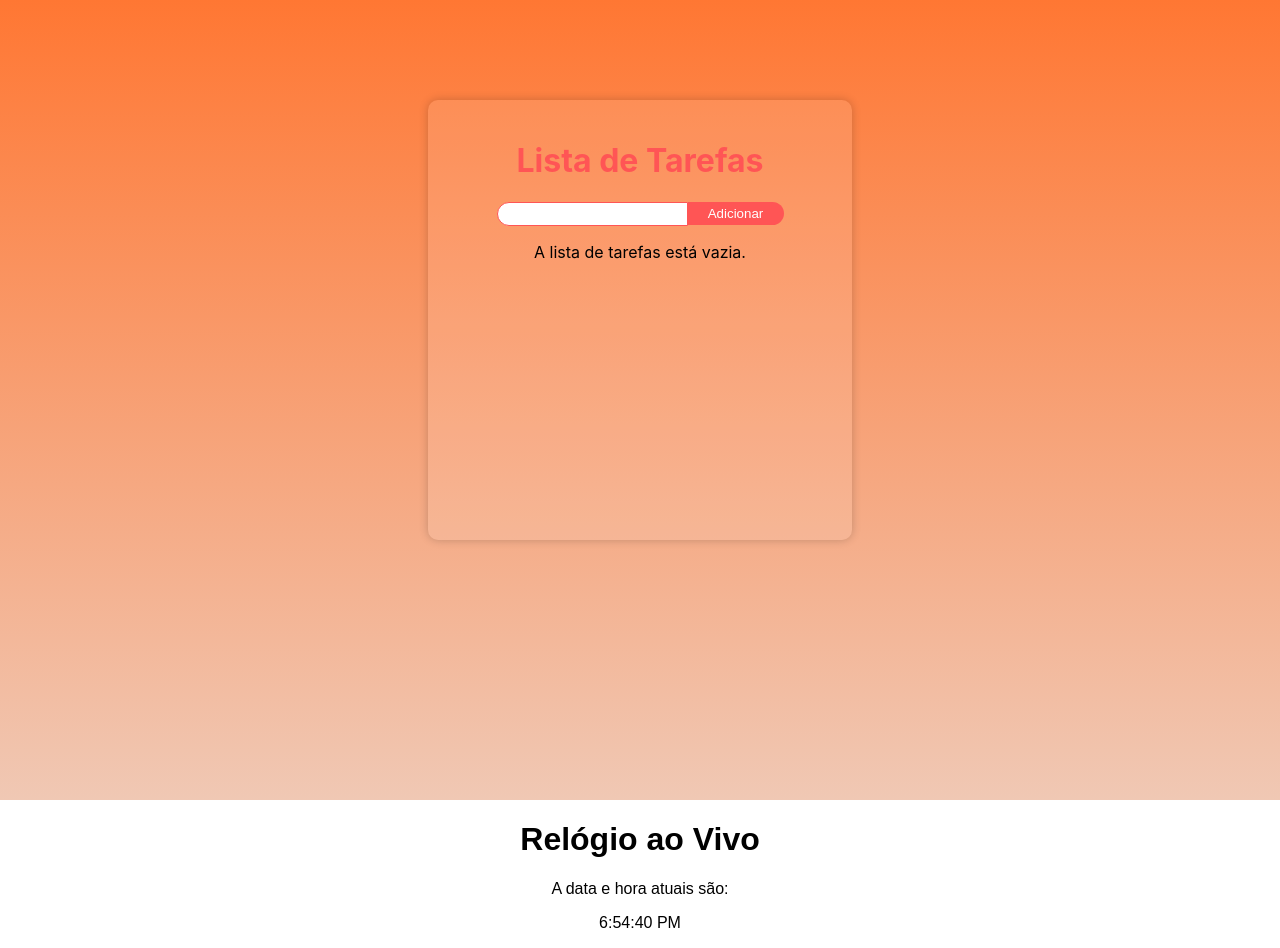
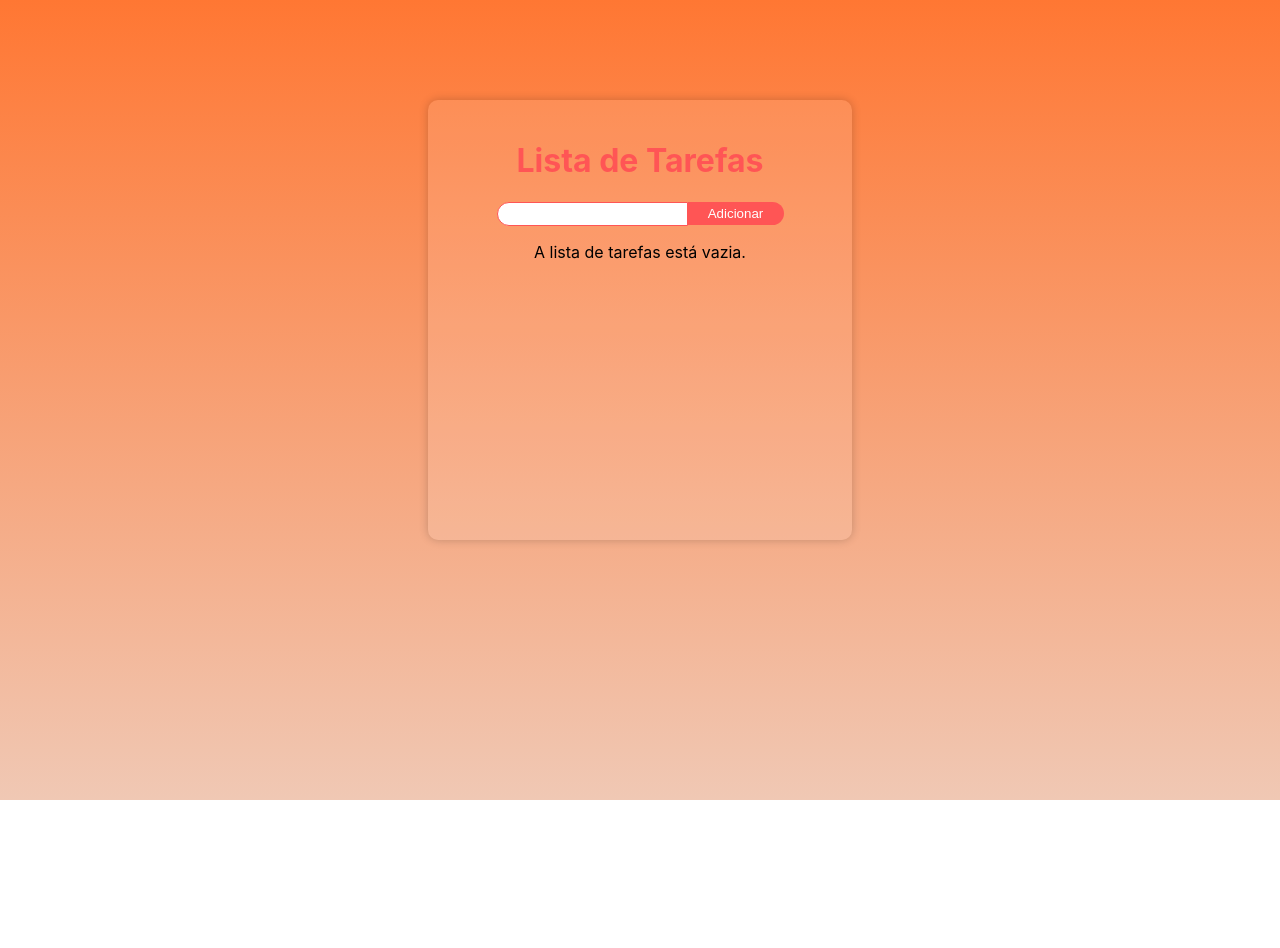
Before and after one commit to stellamaia/meu-projeto-react, a React (Create React App) app: page / in a window 1280 px wide. After the commit the page ends 800 px from the top, so only its background shows below. Built offline with nearby package versions, Linux system fonts and the light colour scheme.

Commit message:
Implementação react-router

```diff
--- a/package.json
+++ b/package.json
@@ -9,6 +9,7 @@
     "bootstrap": "^5.3.2",
     "react": "^18.2.0",
     "react-dom": "^18.2.0",
+    "react-router-dom": "^6.16.0",
     "react-scripts": "5.0.1",
     "web-vitals": "^2.1.4"
   },
--- a/src/App.js
+++ b/src/App.js
@@ -1,18 +1,28 @@
 import React from 'react';
 import './App.css';
+
+//configuraçao router
+
+import { BrowserRouter as Router, Route, Routes } from 'react-router-dom';
 import TodoList from './TodoList';
 import UseEffectExample from './UseEffectExample';
 
 
 function App() {
   return (
-    <div>
 
+    <Router>
+      {/* <ul>
+        <li><Link to="/">Home</Link></li>
+        <li><Link to="/use-effect">UseEffect</Link></li>
+      </ul> */}
+      {/* Switch é onde vou definir as rotas */}
+      <Routes>
+      <Route path="/" element={<TodoList/>}></Route>
+        <Route path="/use-effect" element={<UseEffectExample/>}></Route>
+      </Routes>
+    </Router>
 
-      <TodoList />
-   <UseEffectExample />
-
-    </div>
   );
 }
 
```
Also changed, not shown: 1 other file (tests, documents, lock files or other folders).
